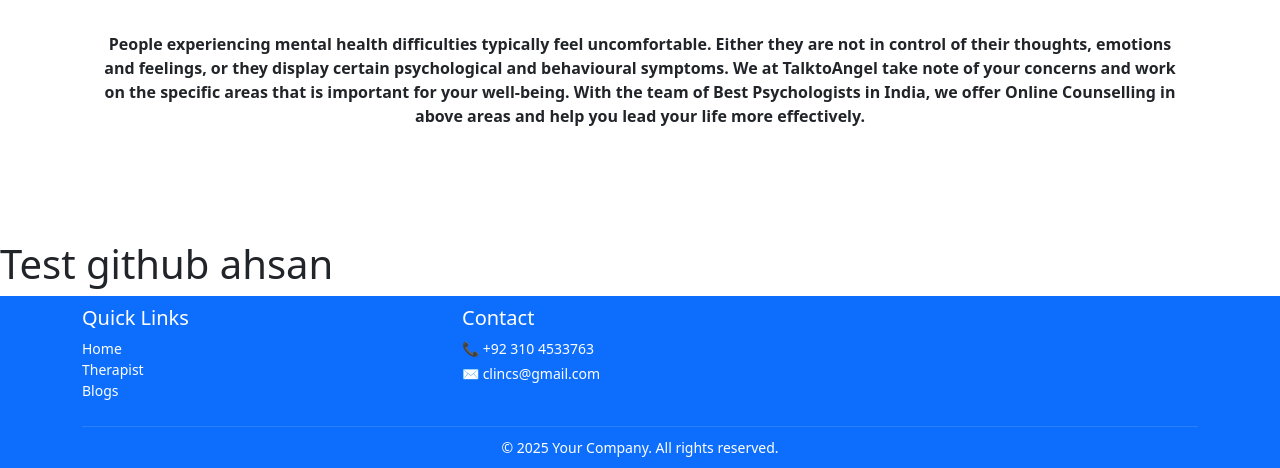
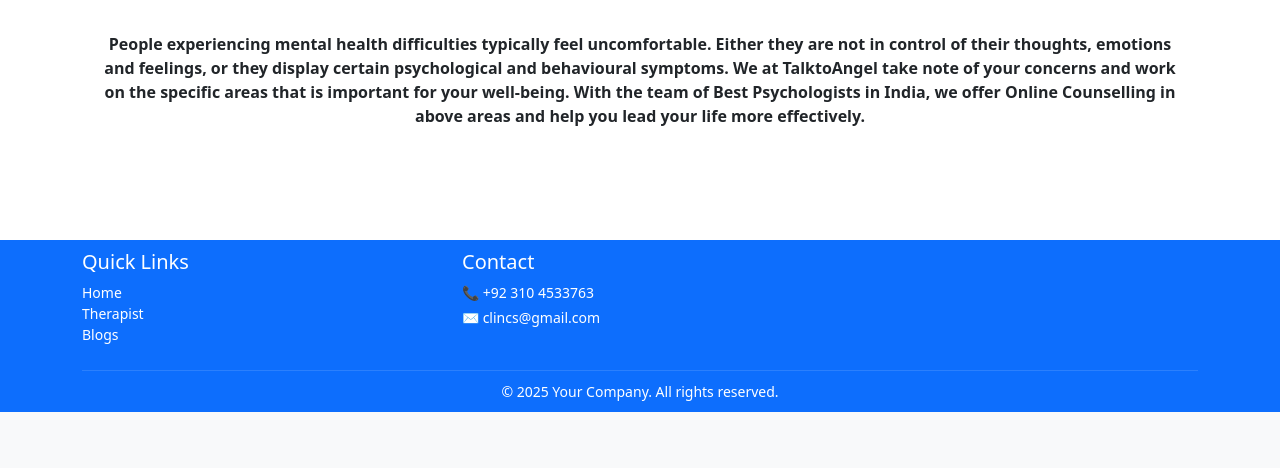
Before and after one commit to Shahrozali2546/Psycologist_Consultant_Flask, a Flask app: page / in a window 1280 px wide. Shown: the part 1902-2370 px from the top of the page. After the commit the page ends 2314 px from the top, so only its background shows below. Run offline with Flask 3, Linux system fonts and the light colour scheme.

Commit message:
remove test

```diff
--- a/templates/index.html
+++ b/templates/index.html
@@ -118,12 +118,5 @@
   <p class="text-center text-dark p-5 fw-bold ">People experiencing mental health difficulties typically feel uncomfortable. Either they are not in control of their thoughts, emotions and feelings, or they display certain psychological and behavioural symptoms. We at TalktoAngel take note of your concerns and work on the specific areas that is important for your well-being. With the team of Best Psychologists in India, we offer Online Counselling in above areas and help you lead your life more effectively.</p>
 </section>
 
-<section>
-
-  <h1>Test github ahsan</h1>
-
-</section>
-
-
 
 {% endblock %}
--- a/templates/payment.html
+++ b/templates/payment.html
@@ -18,5 +18,4 @@
     </div>
   </div>
 </div>
-<h1>Test</h1>
 {% endblock %}
```
